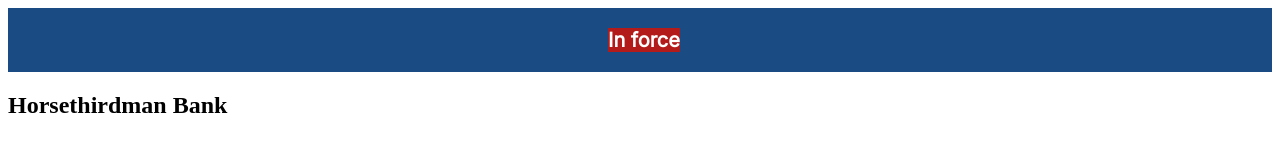
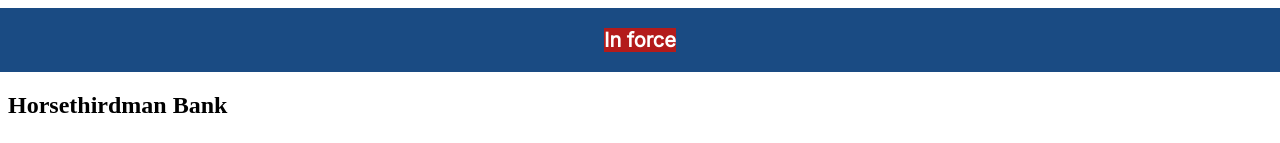
Before and after one commit to horsethirdman/horsethirdman.github.io, a plain HTML site: page index.html in a window 1280 px wide. Shown: the top 143 px of the page. Drawn offline with nearby package versions, Linux system fonts and the light colour scheme; no server answers.

Commit message:
Adjust margins for weather-signal class

```diff
--- a/css/normal-sheet.css
+++ b/css/normal-sheet.css
@@ -131,6 +131,8 @@ div#card-header {
 }
 
 .weather-signal {
+  margin-left: -1rem;
+  margin-right: -0.5rem;
   background-color: #1a4b83;
   display: flex;
   justify-content: center;
```
